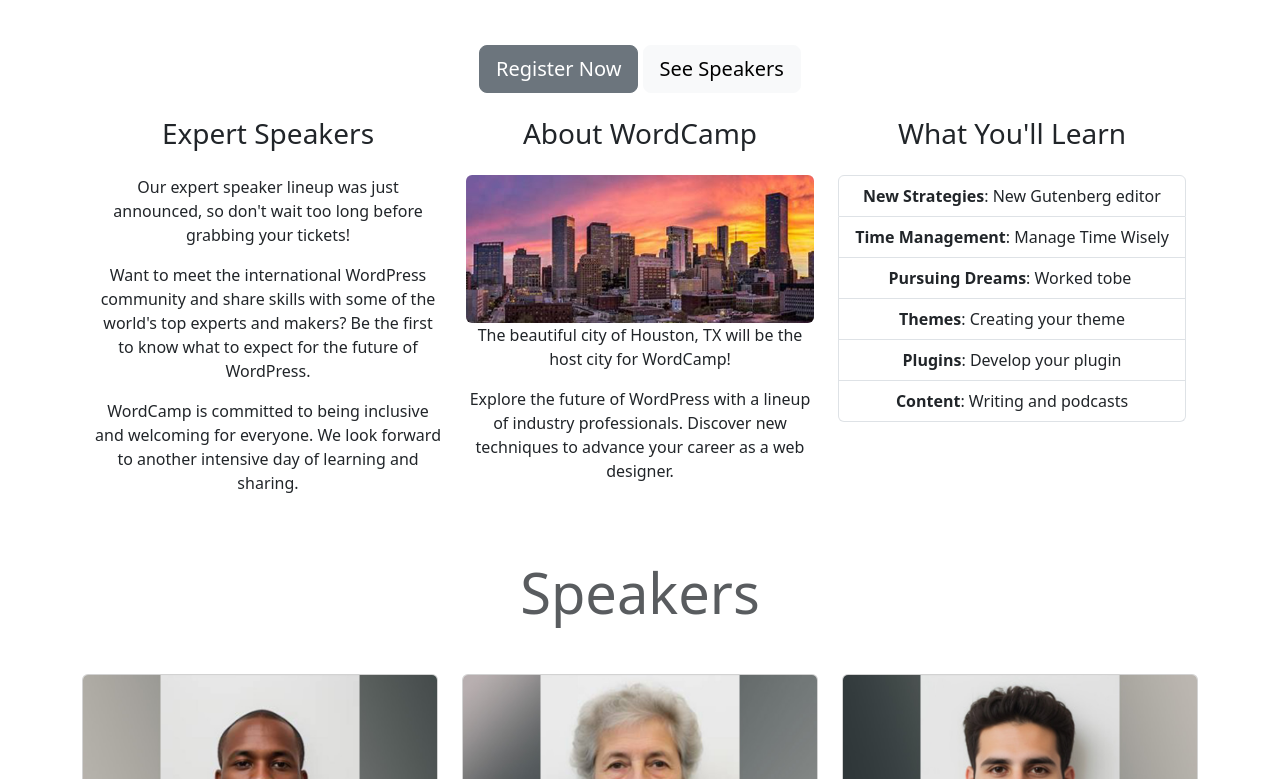
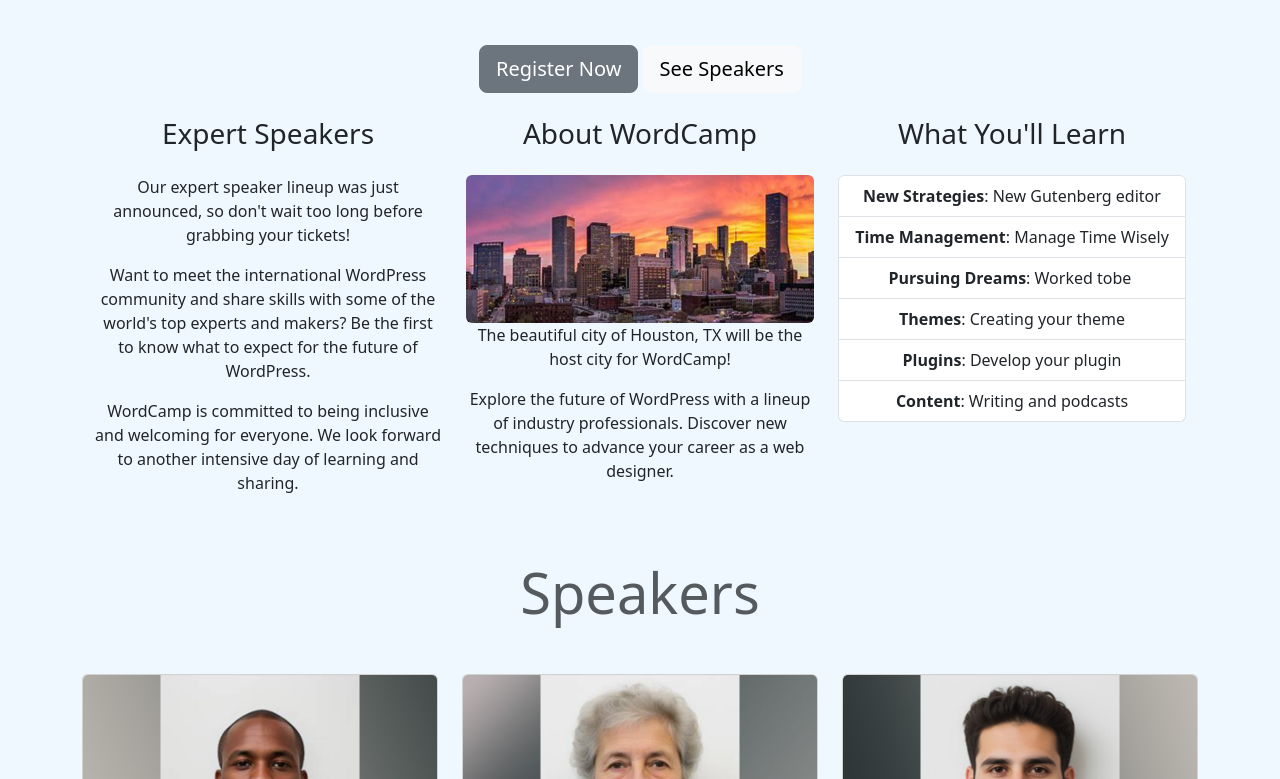
Before and after one commit to MikeiTaylor/WordCamp-Houston, a plain HTML site: page index.html in a window 1280 px wide. Shown: the part 180-959 px from the top of the page. Drawn offline with nearby package versions, Linux system fonts and the light colour scheme.

Commit message:
Update stylesheet.css

```diff
--- a/stylesheet.css
+++ b/stylesheet.css
@@ -1,4 +1,3 @@
-@charset "utf-8";
 /* CSS Document */
 
-di
+div{background-color: aliceblue}
```
